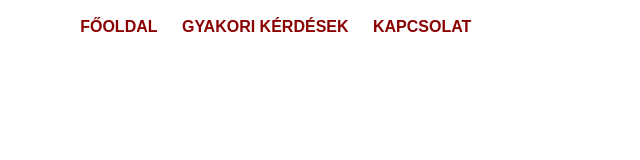
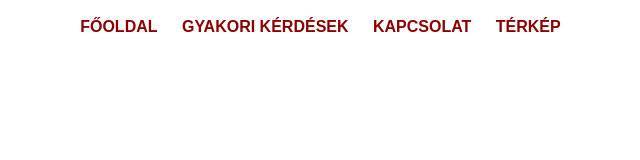
Before and after one commit to Fireredbird02/planetmc, a plain HTML site: page galéria.html in a window 1280 px wide. Shown: the full height of the page, 365-1005 px from the left. Drawn offline with Linux system fonts and the light colour scheme.

Commit message:
Update galéria.html

```diff
--- a/galéria.html
+++ b/galéria.html
@@ -12,6 +12,7 @@
         <a href="index.html">Főoldal</a>
         <a href="kérdések.html">Gyakori kérdések</a>
         <a href="kapcsolat.html">Kapcsolat</a>
+        <a href="http://141.94.254.67:5378/">Térkép</a>
     </div>
 </body>
 </html>
```
